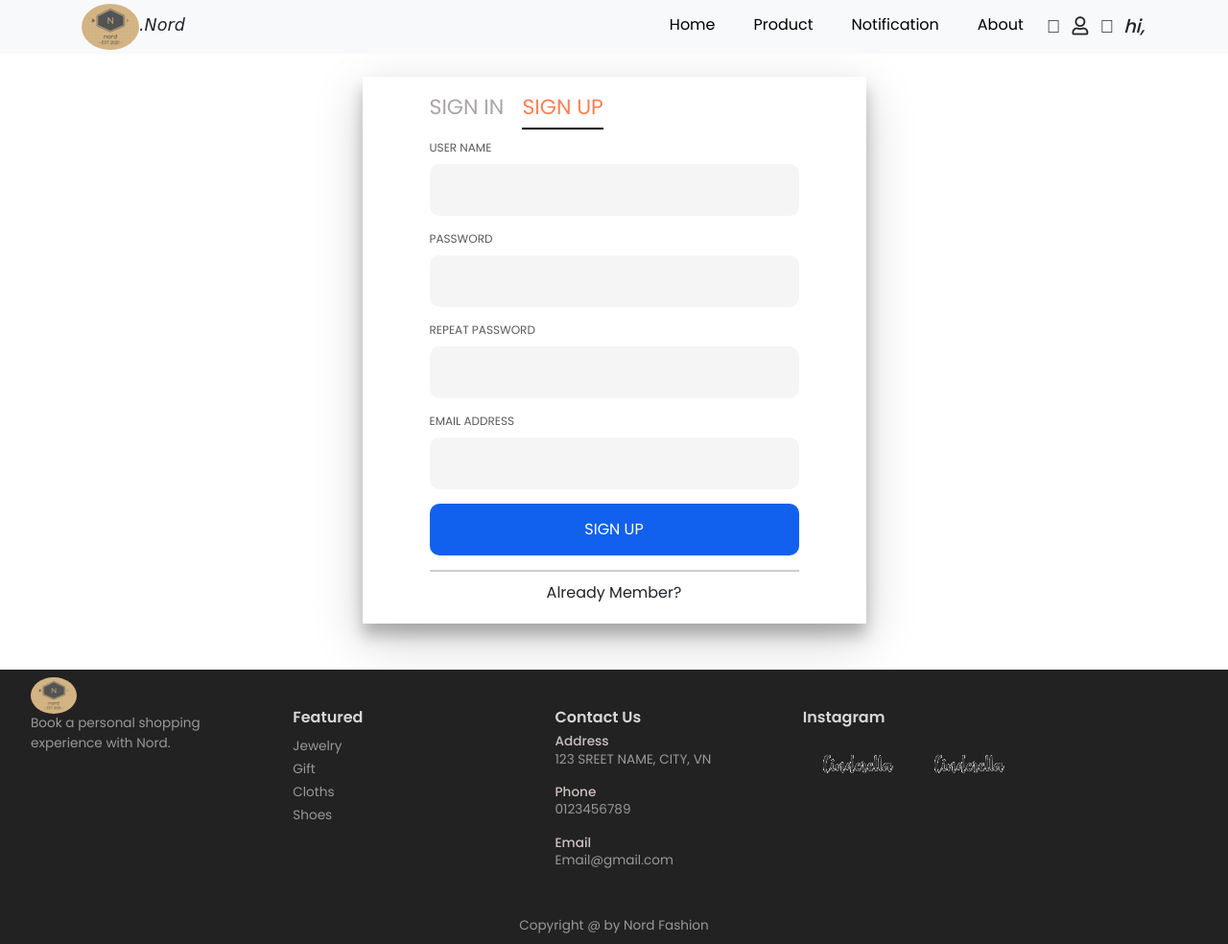
After one commit to 1894380339/Nord, a Django app: page /login/ in a window 1280 px wide. The commit adds this page. Shown: the whole page at 96% size. Run offline with Django 3.2, Linux system fonts and the light colour scheme; some libraries are stand-ins or nearby versions.

Commit message:
add html

```diff
--- /dev/null
+++ b/projectdjango/templates/homepage/base.html
@@ -0,0 +1,26 @@
+<!DOCTYPE html>
+<html lang="en">
+
+<head>
+    <meta charset="UTF-8">
+    <meta http-equiv="X-UA-Compatible" content="IE=edge">
+    <meta name="viewport" content="width=device-width, initial-scale=1.0">
+    <title>Nord Fashion</title>
+    {% block cssblock %}
+    {% load static %}
+
+    {% endblock %}
+</head>
+
+<body>
+    {% include 'homepage/header.html'%}
+    <div class="content">
+    {% block contentblock%}
+    {% endblock %}
+    </div>
+    {% include 'homepage/footer.html'%}
+
+    {% block jsblock %}
+    {% endblock %}
+</body>
+</html>
--- /dev/null
+++ b/projectdjango/templates/homepage/footer.html
@@ -0,0 +1,44 @@
+
+{% load static %}
+<link rel="stylesheet" href="https://stackpath.bootstrapcdn.com/bootstrap/4.1.3/css/bootstrap.min.css" integrity="sha384-MCw98/SFnGE8fJT3GXwEOngsV7Zt27NXFoaoApmYm81iuXoPkFOJwJ8ERdknLPMO" crossorigin="anonymous">
+<link rel="stylesheet" href="https://pro.fontawesome.com/releases/v5.10.0/css/all.css" integrity="sha384-AYmEC3Yw5cVb3ZcuHtOA93w35dYTsvhLPVnYs9eStHfGJvOvKxVfELGroGkvsg+p" crossorigin="anonymous" />
+<link rel="stylesheet" type="text/css" href="{% static 'css/style.css' %}">
+<footer class=" mt-5 py-2 ">
+    <div class="row container ">
+        <div class="footer-one col-lg-3 col-md-6 col-12 logo">
+
+            <img src="{% static 'images/logo.png'%}" alt=" " id=logofooter>
+            <p>Book a personal shopping experience with Nord.</p>
+        </div>
+        <div class="footer-one col-lg-3 col-md-6 col-12 ">
+            <h5>Featured</h5>
+            <ul class="Featured ">
+                <li> <a href="# ">Jewelry</a></li>
+                <li><a href="# ">Gift</a></li>
+                <li><a href="# ">Cloths</a></li>
+                <li><a href="# ">Shoes</a></li>
+            </ul>
+        </div>
+        <div class="footer-one col-lg-3 col-md-6 col-12 ">
+            <h5 class=" ">Contact Us</h5>
+            <div class="info-contact ">
+                <h6>Address</h6>
+                <p>123 SREET NAME, CITY, VN</p>
+                <h6>Phone</h6>
+                <p>0123456789</p>
+                <h6>Email</h6>
+                <p>Email@gmail.com</p>
+
+            </div>
+        </div>
+        <div class="info-insta ">
+            <h5 class="component-footer "> Instagram</h5>
+            <img src="{% static 'images/2.png'%}" alt=" ">
+            <img src="{% static 'images/2.png'%}" alt=" ">
+
+        </div>
+    </div>
+    <div class="copyright ">
+        <p>Copyright @ by Nord Fashion</p>
+    </div>
+</footer>
--- /dev/null
+++ b/projectdjango/templates/homepage/header.html
@@ -0,0 +1,42 @@
+<!-- navigation -->
+{% load static %}
+<link rel="stylesheet" href="https://stackpath.bootstrapcdn.com/bootstrap/4.1.3/css/bootstrap.min.css" integrity="sha384-MCw98/SFnGE8fJT3GXwEOngsV7Zt27NXFoaoApmYm81iuXoPkFOJwJ8ERdknLPMO" crossorigin="anonymous">
+<link rel="stylesheet" href="https://pro.fontawesome.com/releases/v5.10.0/css/all.css" integrity="sha384-AYmEC3Yw5cVb3ZcuHtOA93w35dYTsvhLPVnYs9eStHfGJvOvKxVfELGroGkvsg+p" crossorigin="anonymous" />
+<link rel="stylesheet" type="text/css" href="{% static 'css/style.css' %}">
+{% load static %}
+<nav class="navbar navbar-expand-lg navbar-light bg-light py-1">
+    <div class="container">
+        <div class="logo">
+            <img src="{% static 'images/logo.png' %}" alt=""><i id="logo1">.Nord</i>
+        </div>
+        <button class="navbar-toggler" type="button" data-bs-toggle="collapse" data-bs-target="#navbarSupportedContent" aria-controls="navbarSupportedContent" aria-expanded="false" aria-label="Toggle navigation">
+        <span><i id="bar" class="fas fa-bars"></i></span>
+      </button>
+        <div class="collapse navbar-collapse" id="navbarSupportedContent">
+            <ul class="navbar-nav ml-auto">
+                <li class="nav-item">
+                    <a class="nav-link" href="{% url 'home:index' %}">Home</a>
+                </li>
+                <li class="nav-item">
+                    <a class="nav-link" href="{% url 'product:url_products' %}">Product</a>
+                </li>
+                <li class="nav-item">
+                    <a class="nav-link" href="#">Notification</a>
+                </li>
+                <li class="nav-item">
+                    <a class="nav-link" href="{% url 'contact:view_contact' %}">About</a>
+                </li>
+                <li class="nav-item">
+                    <i> <a style="all:unset;"class="nav-link" href=""><i class="fal fa-search"></i></a></i>
+                    <i> <a style="all:unset;"class="nav-link" href="{% url 'login:url_login' %}"><i class="far fa-user"></i></a></i>
+                    <i> <a style="all:unset;"class="nav-link" href="{% url 'cart:url_cart' %}"><i class="fal fa-shopping-cart"></i></a></i>
+                    <i>hi, {{user.username}}</i
+                    {% comment %}<i class="fal fa-search"></i>
+                    <i class="far fa-user"></i>
+                    <i class="fal fa-shopping-cart"></i> {% endcomment %}
+                </li>
+
+
+        </div>
+    </div>
+</nav>
--- /dev/null
+++ b/projectdjango/templates/homepage/login.html
@@ -0,0 +1,77 @@
+{% extends 'homepage/base.html'%}
+
+{% block cssblock %}
+    {% load static %}
+    <link rel="stylesheet" href="https://stackpath.bootstrapcdn.com/bootstrap/4.1.3/css/bootstrap.min.css" integrity="sha384-MCw98/SFnGE8fJT3GXwEOngsV7Zt27NXFoaoApmYm81iuXoPkFOJwJ8ERdknLPMO" crossorigin="anonymous">
+    <link rel="stylesheet" href="https://pro.fontawesome.com/releases/v5.10.0/css/all.css" integrity="sha384-AYmEC3Yw5cVb3ZcuHtOA93w35dYTsvhLPVnYs9eStHfGJvOvKxVfELGroGkvsg+p" crossorigin="anonymous" />
+    <link rel="stylesheet" href="https://pro.fontawesome.com/releases/v5.10.0/css/all.css" integrity="sha384-AYmEC3Yw5cVb3ZcuHtOA93w35dYTsvhLPVnYs9eStHfGJvOvKxVfELGroGkvsg+p" crossorigin="anonymous" />
+    <link rel="stylesheet" type="text/css" href="{% static 'css/style.css' %}">
+    <link rel="stylesheet" type="text/css" href="{% static 'css/login.css' %}">
+
+    {% comment %} <link rel="stylesheet" type="text/css" href="{% static 'css/contact.css' %}">  {% endcomment %}
+
+{% endblock %}
+{% block contentblock %}
+<form class="form" action="{% url 'login:url_login' %}" method="post">
+    {% csrf_token %}
+    <div class="login-wrap">
+	<div class="login-html">
+		<input id="tab-1" type="radio" name="tab" class="sign-in" ><label for="tab-1" class="tab">Sign In</label>
+		<input id="tab-2" type="radio" name="tab" class="sign-up" checked><label for="tab-2" class="tab">Sign Up</label>
+		<div class="login-form">
+			<div class="sign-in-htm">
+				<div class="group">
+					<label for="user" class="label">User name</label>
+					<input id="user" type="text" class="input" name="username">
+				</div>
+				<div class="group">
+					<label for="pass" class="label">Password</label>
+					<input id="pass" type="password" class="input" data-type="password" name="password">
+				</div>
+				<div class="group">
+					<input id="check" type="checkbox" class="check" >
+					<label for="check"><span class="icon"></span> Keep me Signed in</label>
+				</div>
+				<div class="group">
+					<input type="submit" class="button" value="Sign In">
+				</div>
+				<div class="hr"></div>
+				<div class="foot-lnk">
+					<a href="#forgot">Forgot Password?</a>
+				</div>
+			</div>
+</form>
+<form class="form" action="{% url 'login:url_singup' %}" method="post">
+{% csrf_token %}
+			<div class="sign-up-htm">
+				<div class="group">
+					<label for="user" class="label">User name</label>
+					<input id="user" type="text" class="input" name="username">
+				</div>
+				<div class="group">
+					<label for="pass" class="label">Password</label>
+					<input id="pass" type="password" class="input" data-type="password" name="password" >
+				</div>
+				<div class="group">
+					<label for="pass" class="label">Repeat Password</label>
+					<input id="pass" type="password" class="input" data-type="password" name="password2">
+				</div>
+				<div class="group">
+					<label for="pass" class="label">Email Address</label>
+					<input id="pass" type="Email" class="input" name="mail">
+				</div>
+				<div class="group">
+					<input type="submit" class="button" value="Sign Up">
+				</div>
+				<div class="hr"></div>
+				<div class="foot-lnk">
+					<label for="tab-1" id="already">Already Member?</a>
+				</div>
+			</div>
+		</div>
+	</div>
+</div>
+</form>
+{% endblock %}
+    {% block jsblock %}
+    {% endblock %}
```
Also changed, not shown: projectdjango/templates/homepage/cart.html (added, +106 -0 lines), projectdjango/templates/homepage/contact.html (added, +38 -0 lines), projectdjango/templates/homepage/product.html (added, +60 -0 lines), projectdjango/templates/homepage/index.html (line endings or trailing spaces).
